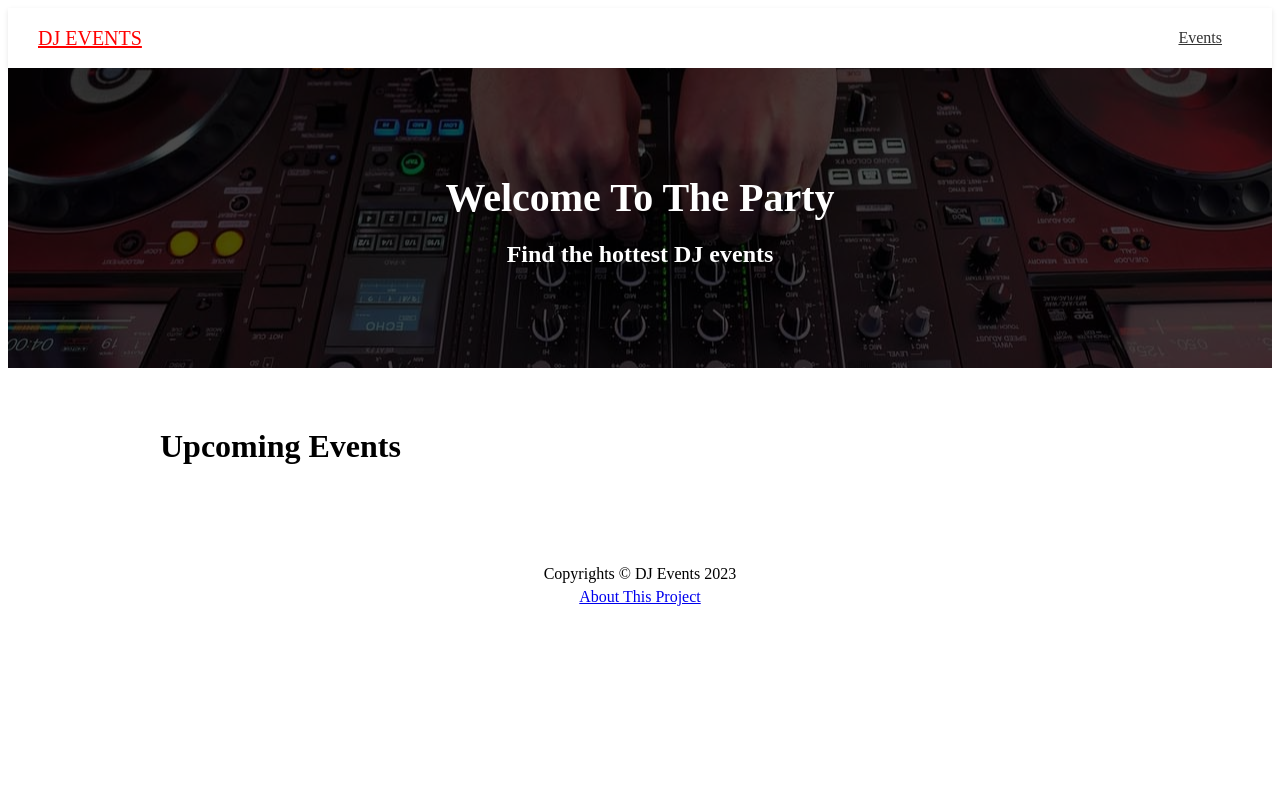
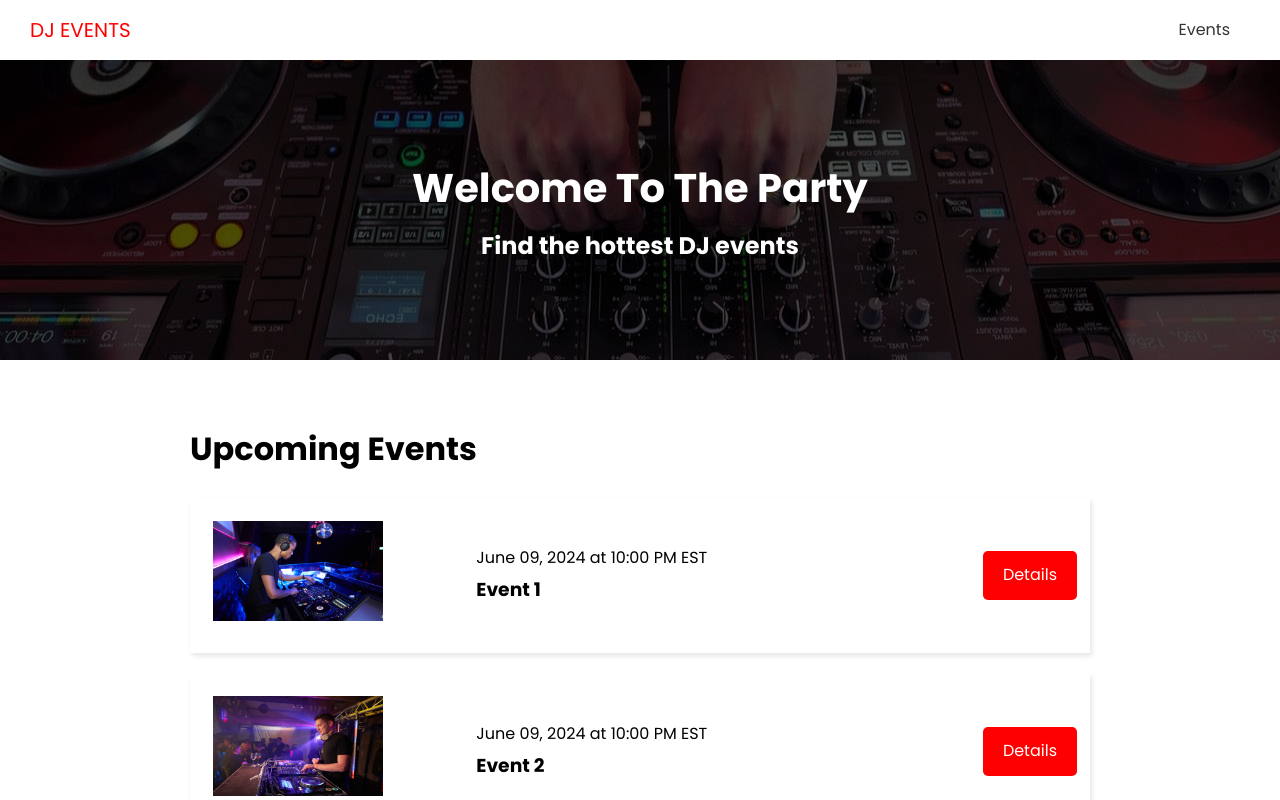
Before and after one commit to DiogoCastroSilva/next-js-tutorials, a Next.js app in the folder dj-events/dj-events-frontend/: page / in a window 1280 px wide. Shown: the top 800 px of the page. Built offline with nearby package versions, Linux system fonts and the light colour scheme; no server answers.

Commit message:
feat(event): create the event api and event components

```diff
--- /dev/null
+++ b/dj-events/dj-events-frontend/components/event-item/event-item.tsx
@@ -0,0 +1,37 @@
+import Image from 'next/image';
+import Link from 'next/link';
+import { SingleEvent } from '@/models/events';
+import styles from '@/styles/EventItem.module.css';
+
+export default function EventItem({
+  slug,
+  name,
+  image,
+  description,
+  date,
+  time,
+}: SingleEvent) {
+  return (
+    <div className={styles.event}>
+      <div className={styles.img}>
+        <Image
+          alt={description}
+          src={image ? image : '/images/event-default.png'}
+          width={170}
+          height={100}
+        />
+      </div>
+      <div className={styles.info}>
+        <span>
+          {date} at {time}
+        </span>
+        <h3>{name}</h3>
+      </div>
+      <div className={styles.link}>
+        <Link href={`/events/${slug}`} className="btn">
+          Details
+        </Link>
+      </div>
+    </div>
+  );
+}
--- a/dj-events/dj-events-frontend/components/layout/layout.tsx
+++ b/dj-events/dj-events-frontend/components/layout/layout.tsx
@@ -4,6 +4,7 @@ import styles from '@/styles/Layout.module.css';
 import { Header } from '@/components/header';
 import { Footer } from '@/components/footer';
 import { Showcase } from '@/components/showcase';
+import '@/styles/globals.css';
 
 import { ILayout } from './contracts';
 
--- /dev/null
+++ b/dj-events/dj-events-frontend/config/index.ts
@@ -0,0 +1,2 @@
+export const API_ENDPOINT =
+  process.env.NEXT_PUBLIC_API_URL || 'http://localhost:3000';
--- /dev/null
+++ b/dj-events/dj-events-frontend/models/error.ts
@@ -0,0 +1,5 @@
+interface SingleError {
+  message: string;
+}
+
+export type { SingleError };
--- /dev/null
+++ b/dj-events/dj-events-frontend/models/events.ts
@@ -0,0 +1,14 @@
+interface SingleEvent {
+  id: string;
+  name: string;
+  slug: string;
+  venue: string;
+  address: string;
+  performers: string;
+  date: string;
+  time: string;
+  description: string;
+  image: string;
+}
+
+export type { SingleEvent };
--- /dev/null
+++ b/dj-events/dj-events-frontend/pages/api/events/[slug].tsx
@@ -0,0 +1,19 @@
+import { NextApiRequest, NextApiResponse } from 'next';
+import { SingleEvent } from '@/models/events';
+import { SingleError } from '@/models/error';
+
+import events from './data.json';
+
+export default (
+  { method, query: { slug } }: NextApiRequest,
+  res: NextApiResponse<SingleEvent | SingleError>
+) => {
+  if (method === 'GET') {
+    const singleEvent = events.filter((ev) => ev.slug === slug)?.[0];
+
+    res.status(200).json(singleEvent);
+  } else {
+    res.setHeader('Allow', ['GET']);
+    res.status(405).json({ message: `Method ${method} not allowed` });
+  }
+};
--- /dev/null
+++ b/dj-events/dj-events-frontend/pages/api/events/data.json
@@ -0,0 +1,74 @@
+[
+  {
+    "id": "1",
+    "name": "Event 1",
+    "slug": "event-1",
+    "venue": "Venue 1",
+    "address": "address 1",
+    "performers": "performers 1",
+    "date": "June 09, 2024",
+    "time": "10:00 PM EST",
+    "description": "description 1",
+    "image": "/images/sample/event1.jpg"
+  },
+  {
+    "id": "2",
+    "name": "Event 2",
+    "slug": "event-2",
+    "venue": "Venue 2",
+    "address": "address 2",
+    "performers": "performers 2",
+    "date": "June 09, 2024",
+    "time": "10:00 PM EST",
+    "description": "description 2",
+    "image": "/images/sample/event2.jpg"
+  },
+  {
+    "id": "3",
+    "name": "Event 3",
+    "slug": "event-3",
+    "venue": "Venue 3",
+    "address": "address 3",
+    "performers": "performers 3",
+    "date": "June 09, 2024",
+    "time": "10:00 PM EST",
+    "description": "description 3",
+    "image": "/images/sample/event3.jpg"
+  },
+  {
+    "id": "4",
+    "name": "Event 4",
+    "slug": "event-4",
+    "venue": "Venue 4",
+    "address": "address 4",
+    "performers": "performers 4",
+    "date": "June 09, 2024",
+    "time": "10:00 PM EST",
+    "description": "description 4",
+    "image": "/images/sample/event4.jpg"
+  },
+  {
+    "id": "5",
+    "name": "Event 5",
+    "slug": "event-5",
+    "venue": "Venue 5",
+    "address": "address 5",
+    "performers": "performers 5",
+    "date": "June 09, 2024",
+    "time": "10:00 PM EST",
+    "description": "description 5",
+    "image": "/images/sample/event5.jpg"
+  },
+  {
+    "id": "6",
+    "name": "Event 6",
+    "slug": "event-6",
+    "venue": "Venue 6",
+    "address": "address 6",
+    "performers": "performers 6",
+    "date": "June 09, 2024",
+    "time": "10:00 PM EST",
+    "description": "description 6",
+    "image": "/images/sample/event6.jpg"
+  }
+]
--- /dev/null
+++ b/dj-events/dj-events-frontend/pages/api/events/index.tsx
@@ -0,0 +1,17 @@
+import { NextApiRequest, NextApiResponse } from 'next';
+import { SingleEvent } from '@/models/events';
+import { SingleError } from '@/models/error';
+
+import events from './data.json';
+
+export default (
+  { method }: NextApiRequest,
+  res: NextApiResponse<SingleEvent[] | SingleError>
+) => {
+  if (method === 'GET') {
+    res.status(200).json(events);
+  } else {
+    res.setHeader('Allow', ['GET']);
+    res.status(405).json({ message: `Method ${method} not allowed` });
+  }
+};
--- a/dj-events/dj-events-frontend/pages/index.tsx
+++ b/dj-events/dj-events-frontend/pages/index.tsx
@@ -1,9 +1,33 @@
+import EventItem from '@/components/event-item/event-item';
 import { Layout } from '@/components/layout';
+import { API_ENDPOINT } from '@/config';
+import { SingleEvent } from '@/models/events';
+import Link from 'next/link';
 
-export default function HomePage() {
+export default function HomePage({ events }: { events: SingleEvent[] }) {
   return (
     <Layout>
       <h1>Upcoming Events</h1>
+      {events.length === 0 && <h3>No events to show</h3>}
+      {events.map((event) => (
+        <EventItem key={event.id} {...event} />
+      ))}
+      {events.length > 0 && (
+        <Link href="/events" className="btn-secondary">
+          View All Events
+        </Link>
+      )}
     </Layout>
   );
 }
+
+export async function getStaticProps() {
+  const res = await fetch(`${API_ENDPOINT}/api/events`);
+  const events = await res.json();
+
+  return {
+    props: {
+      events: events.slice(0, 3), // Limit by 3 events
+    },
+  };
+}
--- /dev/null
+++ b/dj-events/dj-events-frontend/styles/EventItem.module.css
@@ -0,0 +1,28 @@
+.event {
+  display: flex;
+  justify-content: space-between;
+  align-items: center;
+  margin: 20px 0;
+  padding: 13px;
+  box-shadow: 2px 3px 5px rgba(0, 0, 0, 0.1);
+}
+
+.img {
+  flex: 1;
+  margin: 10px;
+}
+
+.info {
+  flex: 2;
+}
+
+@media (max-width: 600px) {
+  .event {
+    flex-direction: column;
+    text-align: center;
+  }
+
+  .info {
+    margin-bottom: 20px;
+  }
+}
```
Also changed, not shown: dj-events/dj-events-frontend/pages/events/index.tsx (+19 -1 lines).
